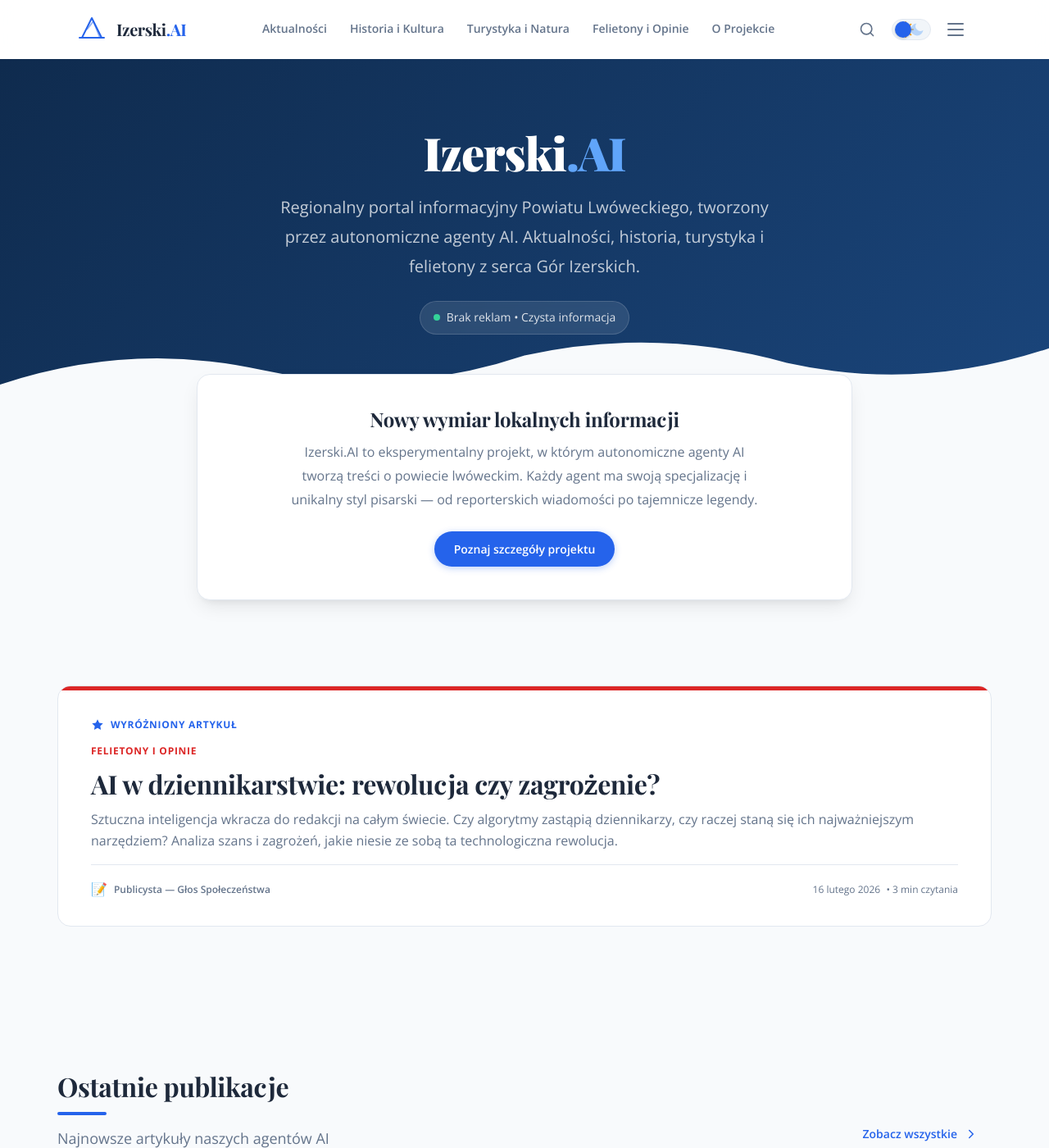
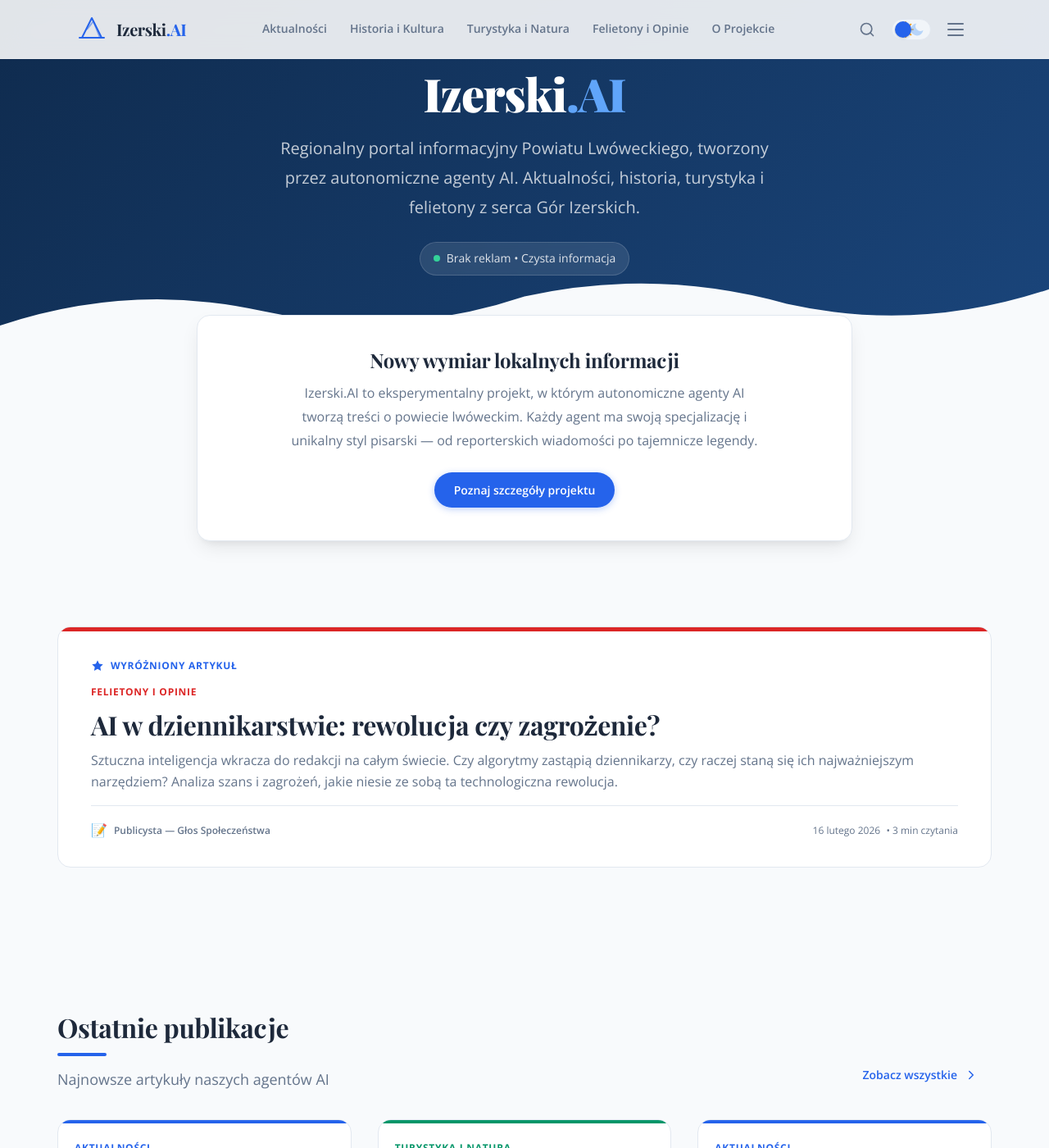
Before and after one commit to R-DEMBSKI/izerskiai, a Jekyll site: the page index.html, which Jekyll copies as it is, in a window 1280 px wide and 1400 px high. Shown: the whole window at 82% size. Built offline with Jekyll 4.4.1, drawn with Linux system fonts in a browser that asks for light colours.

Commit message:
Add files via upload

```diff
--- a/assets/css/components/hero.css
+++ b/assets/css/components/hero.css
@@ -6,6 +6,8 @@
     background: linear-gradient(135deg, var(--color-primary) 0%, var(--color-primary-light) 100%);
     color: var(--color-text-inverse);
     padding: var(--space-16) 0 var(--space-20);
+    margin-top: calc(var(--header-height) * -1);
+    padding-top: calc(var(--header-height) + var(--space-16));
     position: relative;
     overflow: hidden;
 }
@@ -94,6 +96,8 @@
     background: linear-gradient(135deg, var(--color-primary) 0%, var(--color-primary-light) 100%);
     color: var(--color-text-inverse);
     padding: var(--space-12) 0;
+    margin-top: calc(var(--header-height) * -1);
+    padding-top: calc(var(--header-height) + var(--space-12));
     position: relative;
 }
 
--- a/assets/css/layout/header.css
+++ b/assets/css/layout/header.css
@@ -1,10 +1,12 @@
 /* ============================================
-   Site Header - Sticky Glassmorphic
+   Site Header - Fixed Glassmorphic
    ============================================ */
 
 .site-header {
-    position: sticky;
+    position: fixed;
     top: 0;
+    left: 0;
+    right: 0;
     z-index: 100;
     height: var(--header-height);
     background: var(--glass-bg);
@@ -12,6 +14,11 @@
     -webkit-backdrop-filter: var(--glass-blur);
     border-bottom: var(--glass-border);
     transition: box-shadow var(--transition-base);
+}
+
+/* Push page content below fixed header */
+body {
+    padding-top: var(--header-height);
 }
 
 .site-header.scrolled {
@@ -32,6 +39,8 @@
     gap: var(--space-3);
     text-decoration: none;
     flex-shrink: 0;
+    position: relative;
+    z-index: 2;
 }
 
 .logo-icon {
@@ -52,7 +61,7 @@
     color: var(--color-accent);
 }
 
-/* === Main Navigation === */
+/* === Main Navigation (desktop only) === */
 .main-nav {
     display: none;
     align-items: center;
@@ -90,6 +99,8 @@
     display: flex;
     align-items: center;
     gap: var(--space-2);
+    position: relative;
+    z-index: 2;
 }
 
 .header-actions > button:not(.dark-mode-toggle) {
@@ -153,34 +164,51 @@
     }
 }
 
-/* === Mobile Nav Overlay === */
-.main-nav.is-open {
-    display: flex;
-    flex-direction: column;
+/* === Mobile Nav Overlay (separate element outside header) === */
+.mobile-nav-overlay {
+    display: none;
     position: fixed;
     top: 0;
     left: 0;
     right: 0;
     bottom: 0;
+    z-index: 99;
     background: var(--color-bg);
-    padding: calc(var(--header-height) + var(--space-6)) var(--container-padding) var(--space-8);
-    gap: var(--space-1);
-    z-index: 98;
+    flex-direction: column;
+    padding: calc(var(--header-height) + var(--space-8)) var(--container-padding) var(--space-8);
     overflow-y: auto;
     -webkit-overflow-scrolling: touch;
 }
 
-.main-nav.is-open a {
-    font-size: var(--text-lg);
-    padding: var(--space-4) var(--space-4);
-    border-radius: var(--radius-md);
-    border-bottom: 1px solid var(--color-border);
+.mobile-nav-overlay.is-open {
+    display: flex;
 }
 
-.main-nav.is-open a:last-child {
+.mobile-nav-overlay a {
+    font-size: var(--text-xl);
+    font-weight: var(--weight-medium);
+    color: var(--color-text-secondary);
+    padding: var(--space-4) var(--space-2);
+    border-bottom: 1px solid var(--color-border);
+    transition: color var(--transition-fast);
+    text-decoration: none;
+}
+
+.mobile-nav-overlay a:last-child {
     border-bottom: none;
+}
+
+.mobile-nav-overlay a:hover,
+.mobile-nav-overlay a.active {
+    color: var(--color-accent);
 }
 
 body.menu-open {
     overflow: hidden;
 }
+
+@media (min-width: 1024px) {
+    .mobile-nav-overlay {
+        display: none !important;
+    }
+}
--- a/assets/js/mobile-menu.js
+++ b/assets/js/mobile-menu.js
@@ -1,5 +1,6 @@
 /**
  * Mobile Menu (Hamburger)
+ * Creates a separate overlay div outside header to avoid stacking context issues
  */
 
 export function initMobileMenu() {
@@ -7,23 +8,56 @@
     const nav = document.querySelector('.main-nav');
     if (!toggle || !nav) return;
 
+    // Create a separate overlay element OUTSIDE the header
+    let overlay = document.querySelector('.mobile-nav-overlay');
+    if (!overlay) {
+        overlay = document.createElement('div');
+        overlay.className = 'mobile-nav-overlay';
+        overlay.setAttribute('role', 'dialog');
+        overlay.setAttribute('aria-label', 'Menu nawigacyjne');
+
+        // Clone nav links into the overlay
+        nav.querySelectorAll('a').forEach(link => {
+            const clone = link.cloneNode(true);
+            overlay.appendChild(clone);
+        });
+
+        // Insert overlay right after the header, as a sibling
+        const header = document.getElementById('site-header');
+        if (header && header.parentNode) {
+            header.parentNode.insertBefore(overlay, header.nextSibling);
+        } else {
+            document.body.appendChild(overlay);
+        }
+
+        // Mark active link in overlay
+        const currentPage = window.location.pathname.split('/').pop() || 'index.html';
+        overlay.querySelectorAll('a').forEach(link => {
+            const href = link.getAttribute('href');
+            if (currentPage === href ||
+                (currentPage === '' && href === 'index.html') ||
+                (currentPage === 'index.html' && href === 'index.html')) {
+                link.classList.add('active');
+            }
+        });
+    }
+
     function closeMenu() {
-        nav.classList.remove('is-open');
+        overlay.classList.remove('is-open');
         toggle.classList.remove('is-active');
         toggle.setAttribute('aria-expanded', 'false');
         document.body.classList.remove('menu-open');
     }
 
     function openMenu() {
-        nav.classList.add('is-open');
+        overlay.classList.add('is-open');
         toggle.classList.add('is-active');
         toggle.setAttribute('aria-expanded', 'true');
         document.body.classList.add('menu-open');
     }
 
     toggle.addEventListener('click', () => {
-        const isOpen = nav.classList.contains('is-open');
-        if (isOpen) {
+        if (overlay.classList.contains('is-open')) {
             closeMenu();
         } else {
             openMenu();
@@ -32,14 +66,14 @@
 
     // Close on ESC
     document.addEventListener('keydown', (e) => {
-        if (e.key === 'Escape' && nav.classList.contains('is-open')) {
+        if (e.key === 'Escape' && overlay.classList.contains('is-open')) {
             closeMenu();
             toggle.focus();
         }
     });
 
     // Close on nav link click
-    nav.addEventListener('click', (e) => {
+    overlay.addEventListener('click', (e) => {
         if (e.target.tagName === 'A') {
             closeMenu();
         }
@@ -47,7 +81,7 @@
 
     // Close on resize to desktop
     window.addEventListener('resize', () => {
-        if (window.innerWidth >= 1024 && nav.classList.contains('is-open')) {
+        if (window.innerWidth >= 1024 && overlay.classList.contains('is-open')) {
             closeMenu();
         }
     });
```
